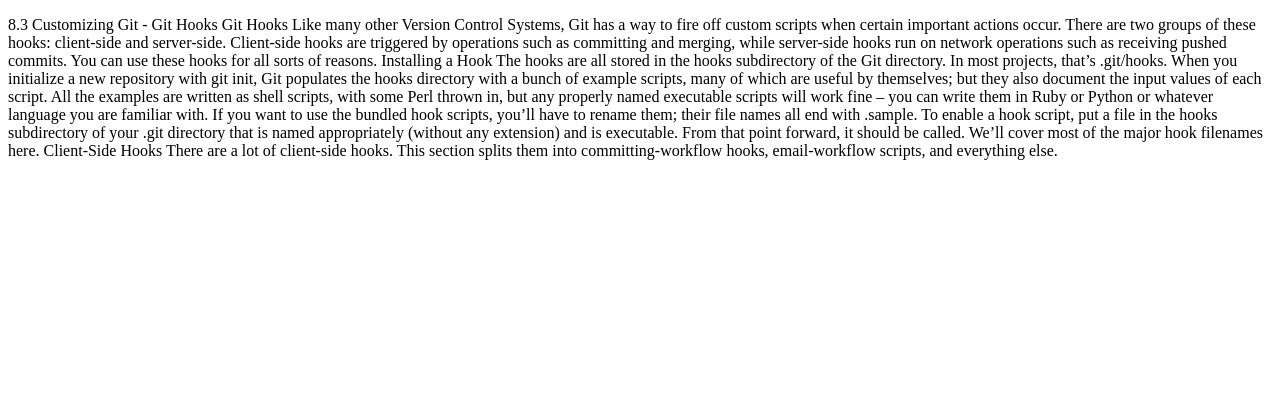
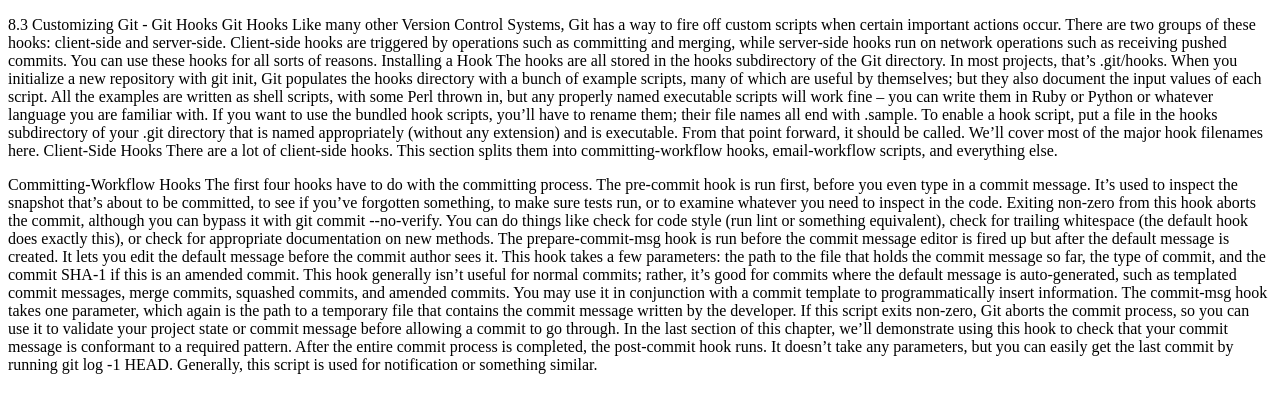
Before and after one commit to SWLMadjda/GitLearning, a plain HTML site: page page4.html in a window 1280 px wide. Drawn offline with Linux system fonts and the light colour scheme.

Commit message:
hook part2

```diff
--- a/page4.html
+++ b/page4.html
@@ -14,5 +14,17 @@
             There are a lot of client-side hooks. This section splits them into committing-workflow hooks, email-workflow scripts, and everything else.
 
             </p>
+            <p>
+                Committing-Workflow Hooks
+The first four hooks have to do with the committing process.
+
+The pre-commit hook is run first, before you even type in a commit message. It’s used to inspect the snapshot that’s about to be committed, to see if you’ve forgotten something, to make sure tests run, or to examine whatever you need to inspect in the code. Exiting non-zero from this hook aborts the commit, although you can bypass it with git commit --no-verify. You can do things like check for code style (run lint or something equivalent), check for trailing whitespace (the default hook does exactly this), or check for appropriate documentation on new methods.
+
+The prepare-commit-msg hook is run before the commit message editor is fired up but after the default message is created. It lets you edit the default message before the commit author sees it. This hook takes a few parameters: the path to the file that holds the commit message so far, the type of commit, and the commit SHA-1 if this is an amended commit. This hook generally isn’t useful for normal commits; rather, it’s good for commits where the default message is auto-generated, such as templated commit messages, merge commits, squashed commits, and amended commits. You may use it in conjunction with a commit template to programmatically insert information.
+
+The commit-msg hook takes one parameter, which again is the path to a temporary file that contains the commit message written by the developer. If this script exits non-zero, Git aborts the commit process, so you can use it to validate your project state or commit message before allowing a commit to go through. In the last section of this chapter, we’ll demonstrate using this hook to check that your commit message is conformant to a required pattern.
+
+After the entire commit process is completed, the post-commit hook runs. It doesn’t take any parameters, but you can easily get the last commit by running git log -1 HEAD. Generally, this script is used for notification or something similar.
+            </p>
     </body>
 </html>
```
